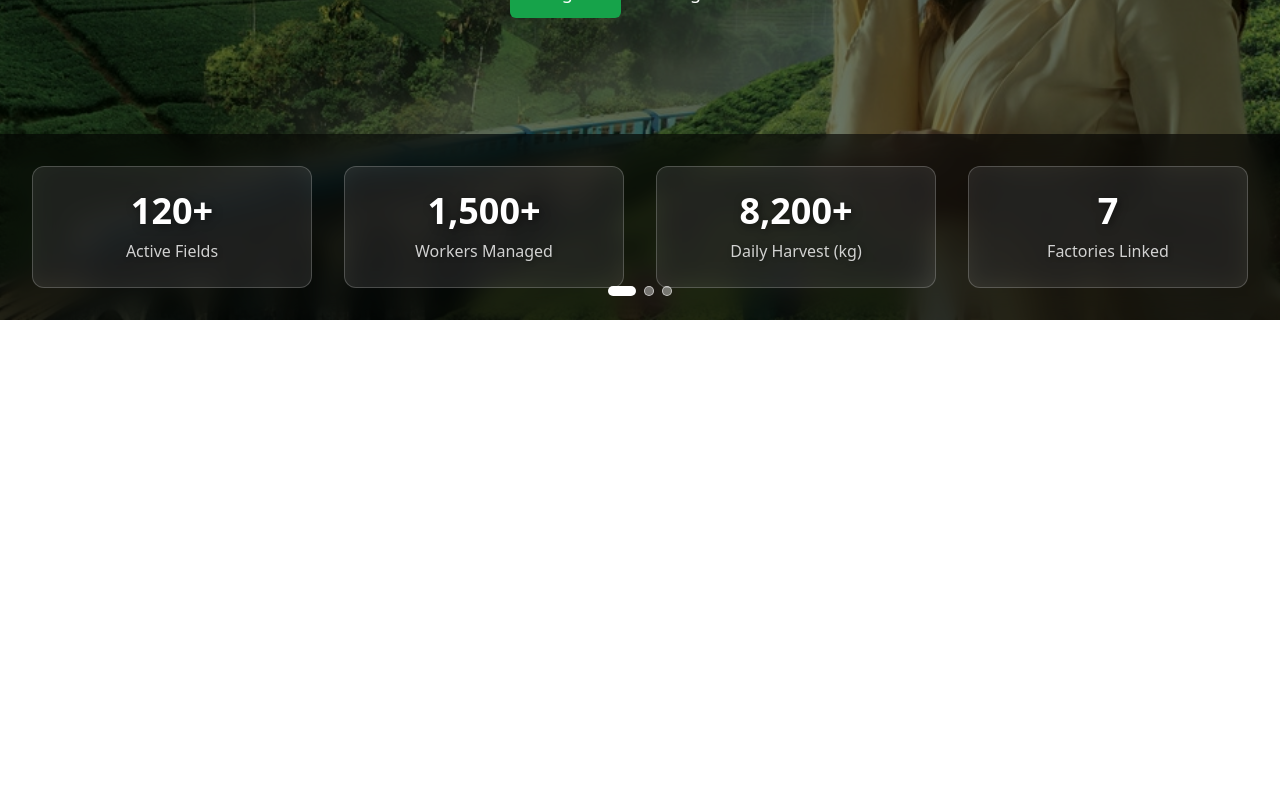
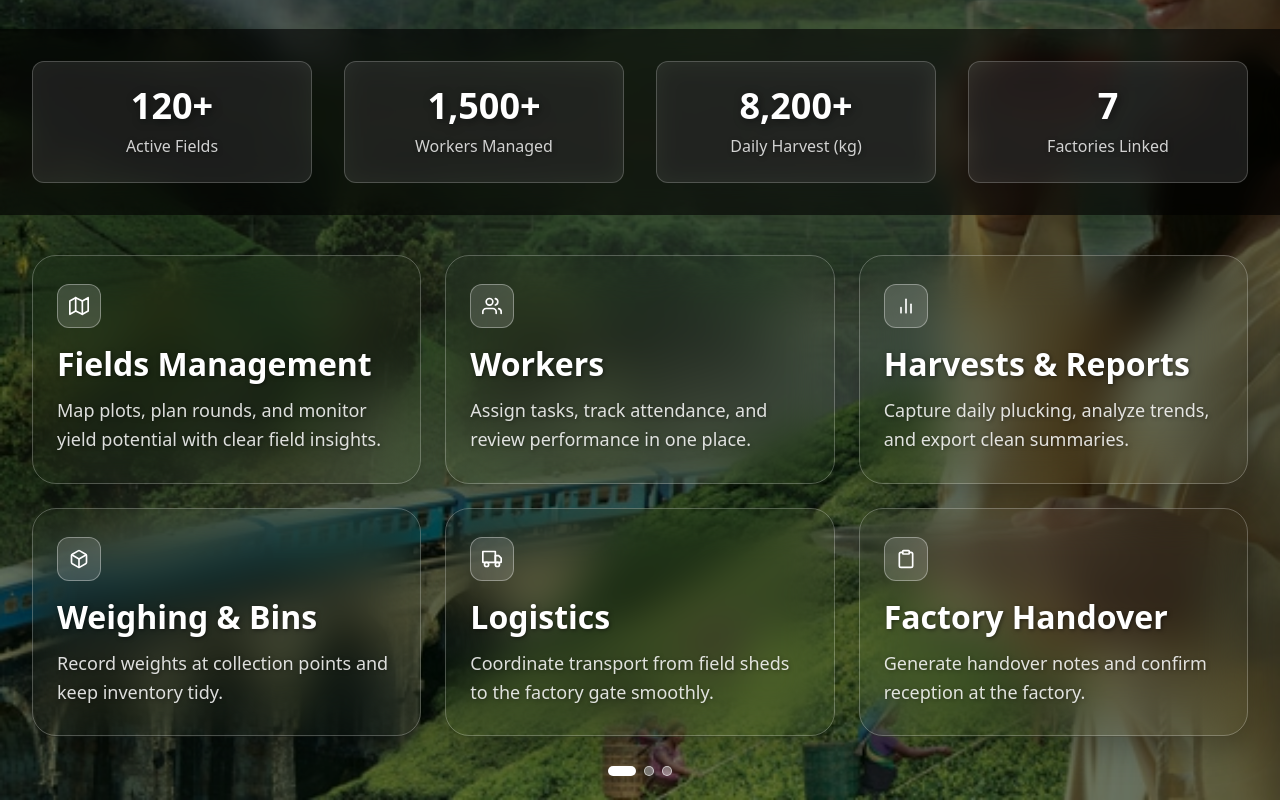
Before and after one commit to Chanodyapraveen/AI--Powered-Web-platform-For-Tracking-and-Analyzing-Worker-s-Daily-Productivity.-, a React (Vite) app in the folder frontend/: page / in a window 1280 px wide. Shown: the part 480-1280 px from the top of the page. Before the commit the page ends 800 px from the top, so only its background shows below. Built offline with nearby package versions, Linux system fonts and the light colour scheme; no server answers; the HTML template or start-up script is replaced by a standard one.

Commit message:
feat: enhance Home component with operations section and icons; add footer component

```diff
--- a/frontend/src/pages/Home/Home.jsx
+++ b/frontend/src/pages/Home/Home.jsx
@@ -3,7 +3,17 @@ import { useNavigate } from "react-router-dom";
 import { useAuth } from "../../hooks/useAuth";
 import Button from "../../components/common/Button/Button";
 import BackgroundCarousel from "../../components/common/BackgroundCarousel/BackgroundCarousel";
-import { FiUser, FiTrendingUp, FiUsers, FiPackage } from "react-icons/fi";
+import {
+  FiUser,
+  FiTrendingUp,
+  FiUsers,
+  FiPackage,
+  FiMap,
+  FiBarChart2,
+  FiTruck,
+  FiClipboard,
+  FiBox,
+} from "react-icons/fi";
 
 // Replace these with your actual image paths/URLs
 const CAROUSEL_IMAGES = [
@@ -48,6 +58,45 @@ const Home = () => {
       value: "7",
       label: "Factories Linked",
       icon: <FiPackage />,
+    },
+  ];
+
+  const operations = [
+    {
+      title: "Fields Management",
+      description:
+        "Map plots, plan rounds, and monitor yield potential with clear field insights.",
+      icon: <FiMap />,
+    },
+    {
+      title: "Workers",
+      description:
+        "Assign tasks, track attendance, and review performance in one place.",
+      icon: <FiUsers />,
+    },
+    {
+      title: "Harvests & Reports",
+      description:
+        "Capture daily plucking, analyze trends, and export clean summaries.",
+      icon: <FiBarChart2 />,
+    },
+    {
+      title: "Weighing & Bins",
+      description:
+        "Record weights at collection points and keep inventory tidy.",
+      icon: <FiBox />,
+    },
+    {
+      title: "Logistics",
+      description:
+        "Coordinate transport from field sheds to the factory gate smoothly.",
+      icon: <FiTruck />,
+    },
+    {
+      title: "Factory Handover",
+      description:
+        "Generate handover notes and confirm reception at the factory.",
+      icon: <FiClipboard />,
     },
   ];
 
@@ -144,6 +193,30 @@ const Home = () => {
           ))}
         </div>
       </section>
+
+      {/* Operations Section */}
+      <section className="pb-16 pt-10">
+        <div className="max-w-7xl mx-auto px-6 md:px-8">
+          <div className="grid grid-cols-1 md:grid-cols-2 xl:grid-cols-3 gap-5 md:gap-6">
+            {operations.map((item, index) => (
+              <article
+                key={index}
+                className="rounded-3xl border border-white/25 bg-white/12 backdrop-blur-xl px-6 py-7 shadow-[0_12px_35px_rgba(0,0,0,0.28)] transition-all duration-300 hover:-translate-y-1 hover:bg-white/18"
+              >
+                <div className="w-11 h-11 rounded-xl border border-white/35 bg-white/15 flex items-center justify-center text-white text-xl mb-4">
+                  {item.icon}
+                </div>
+                <h3 className="text-3xl sm:text-[2rem] leading-tight font-bold text-white drop-shadow-[1px_1px_2px_rgba(0,0,0,0.5)] mb-3">
+                  {item.title}
+                </h3>
+                <p className="text-white/85 text-lg leading-relaxed drop-shadow-[1px_1px_2px_rgba(0,0,0,0.45)]">
+                  {item.description}
+                </p>
+              </article>
+            ))}
+          </div>
+        </div>
+      </section>
     </BackgroundCarousel>
   );
 };
```
Also changed, not shown: frontend/src/components/common/footer/footer.jsx (added), 2 other files (tests, documents, lock files or other folders).
